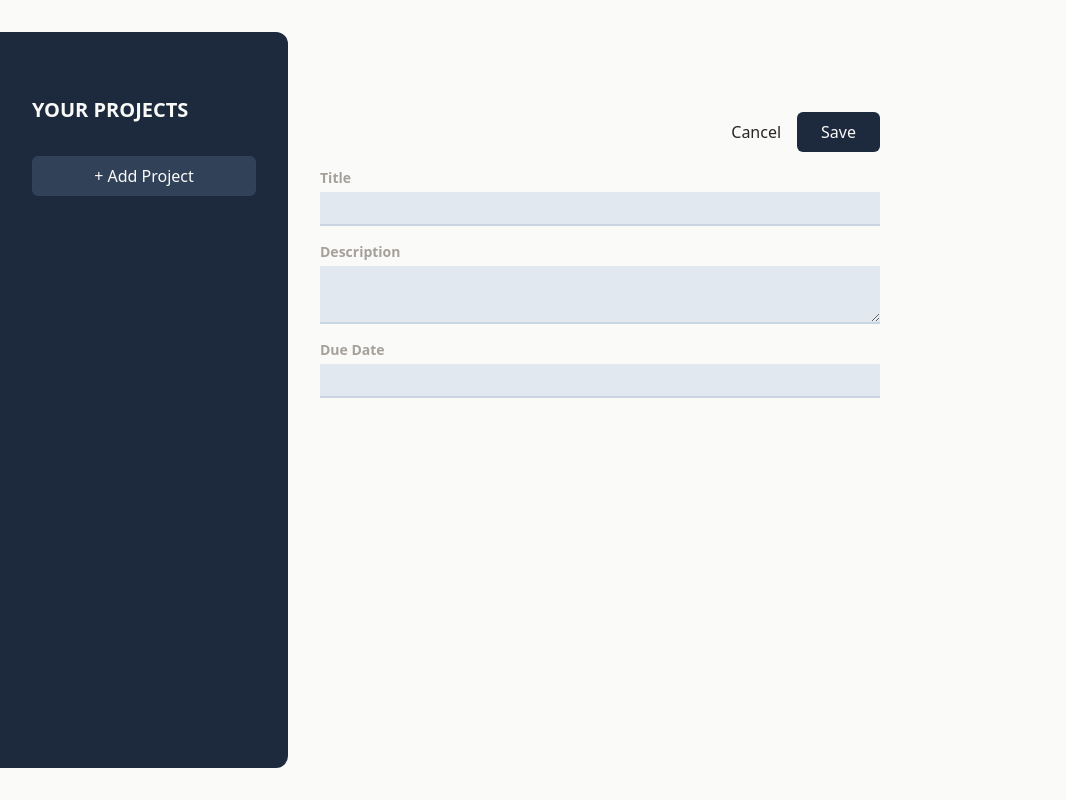
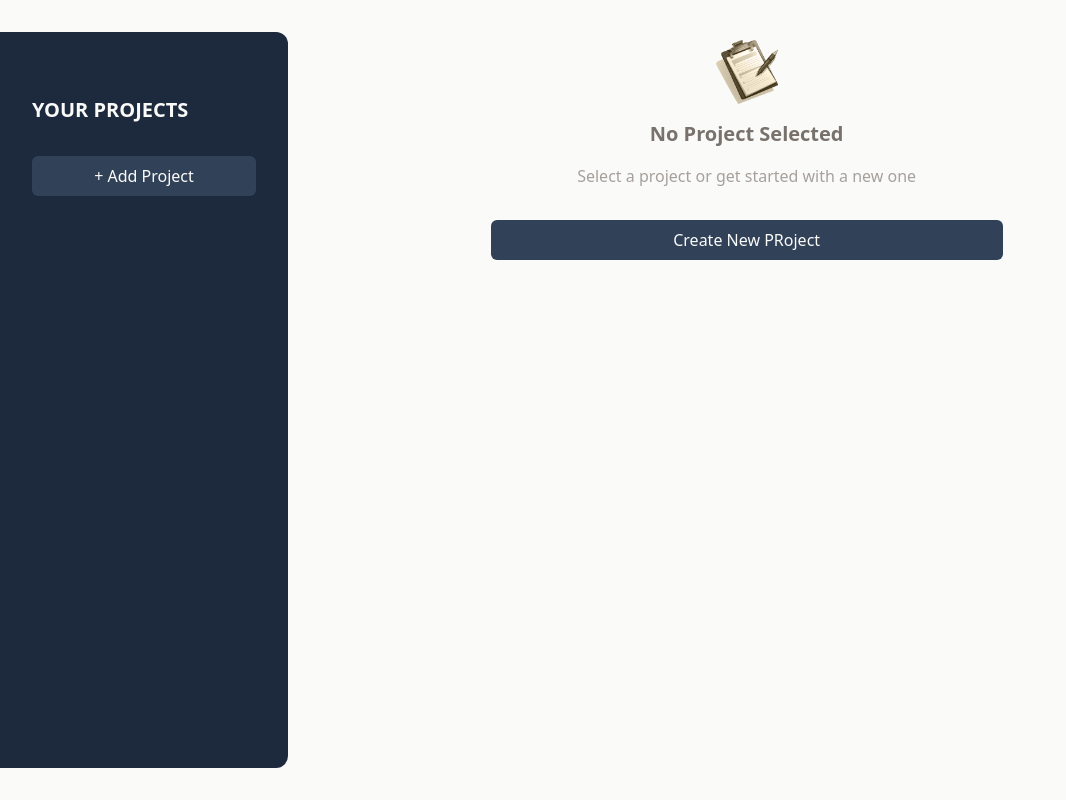
Before and after one commit to tarikCekirge/project-management-app, a React (Vite) app: page / in a window 1280 px wide. Shown: the whole page, without its empty margins (0-1066 px from the left). Built offline with nearby package versions, Linux system fonts and the light colour scheme.

Commit message:
Splitting Components to Split JSX & Tailwind

```diff
--- a/src/App.jsx
+++ b/src/App.jsx
@@ -1,13 +1,15 @@
 import React from 'react'
 import ProjectSideBar from './components/ProjectSideBar'
 import NewProject from './components/NewProject'
+import NoProjectSelected from './components/NoProjectSelected'
 
 const App = () => {
   return (
     <>
       <main className='h-screen py-8 flex gap-8 bg-stone-50'>
         <ProjectSideBar />
-        <NewProject />
+        <NoProjectSelected />
+        {/* <NewProject /> */}
 
       </main>
     </>
--- /dev/null
+++ b/src/components/Button.jsx
@@ -0,0 +1,11 @@
+import React from 'react'
+
+const Button = ({ children, ...props }) => {
+    return (
+        <button className='max-w-lg px-4 py-2 text-xs md:text-base rounded-md bg-slate-700 text-stone-50 cursor-pointer hover:bg-slate-600 hover:text-stone-100 w-full' {...props}>
+            {children}
+        </button>
+    )
+}
+
+export default Button
--- /dev/null
+++ b/src/components/NoProjectSelected.jsx
@@ -0,0 +1,20 @@
+import React from 'react'
+import noProject from '../assets/no-projects.png'
+import Button from './Button'
+
+const NoProjectSelected = () => {
+    return (
+        <div className='mt-2 text-center w-2/3'>
+            <img src={noProject} alt="Empty Task" className='w-16 h-16 object-contain mx-auto' />
+            <h2 className='text-xl font-black text-stone-500 mt-4 my-4'>No Project Selected</h2>
+            <p className='text-stone-400 mb-4'>Select a project or get started with a new one</p>
+            <p className='mt-8'>
+                <Button>
+                    Create New PRoject
+                </Button>
+            </p>
+        </div>
+    )
+}
+
+export default NoProjectSelected
--- a/src/components/ProjectSideBar.jsx
+++ b/src/components/ProjectSideBar.jsx
@@ -1,11 +1,13 @@
-import React from 'react'
+import Button from './Button'
 
 const ProjectSideBar = () => {
     return (
         <aside className='w-1/3 px-8 py-16 bg-slate-800 text-stone-50 md:w-72 rounded-r-xl h-full'>
             <h2 className=' mb-8 font-bold uppercase md:text-xl text-stone-50'>Your Projects</h2>
             <div>
-                <button className='px-4 py-2 text-xs md:text-base rounded-md bg-slate-700 text-stone-50 cursor-pointer hover:bg-slate-600 hover:text-stone-100 w-full'>+ Add Project</button>
+                <Button>
+                    + Add Project
+                </Button>
             </div>
             <ul></ul>
         </aside>
```
Also changed, not shown: src/assets/no-projects.png (added).
